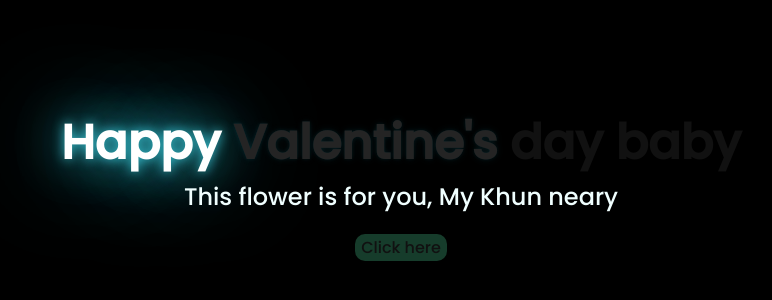
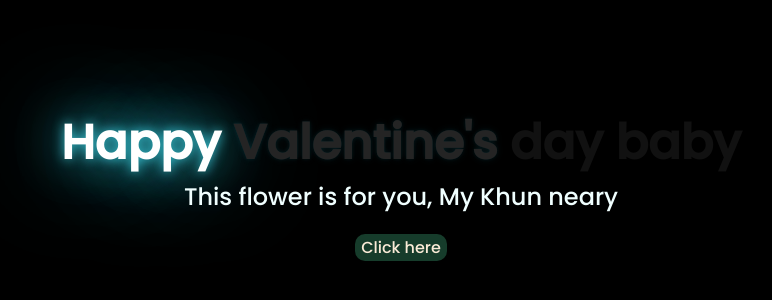
Before and after one commit to Kennnnnnnnnnnnnnnn/Flower, a plain HTML site: page index.html in a window 1280 px wide. Shown: the part 224-524 px from the top of the page, without its empty margins (247-1019 px from the left). Drawn offline with Linux system fonts and the light colour scheme.

Commit message:
Update index.html

```diff
--- a/index.html
+++ b/index.html
@@ -22,7 +22,7 @@
     </div>
     <div class="button">
         <button>
-            <a href="flower.html">Click here</a>
+           <a href="flower.html" style="color: antiquewhite;">Click here</a>
         </button>
 
     </div>
```
